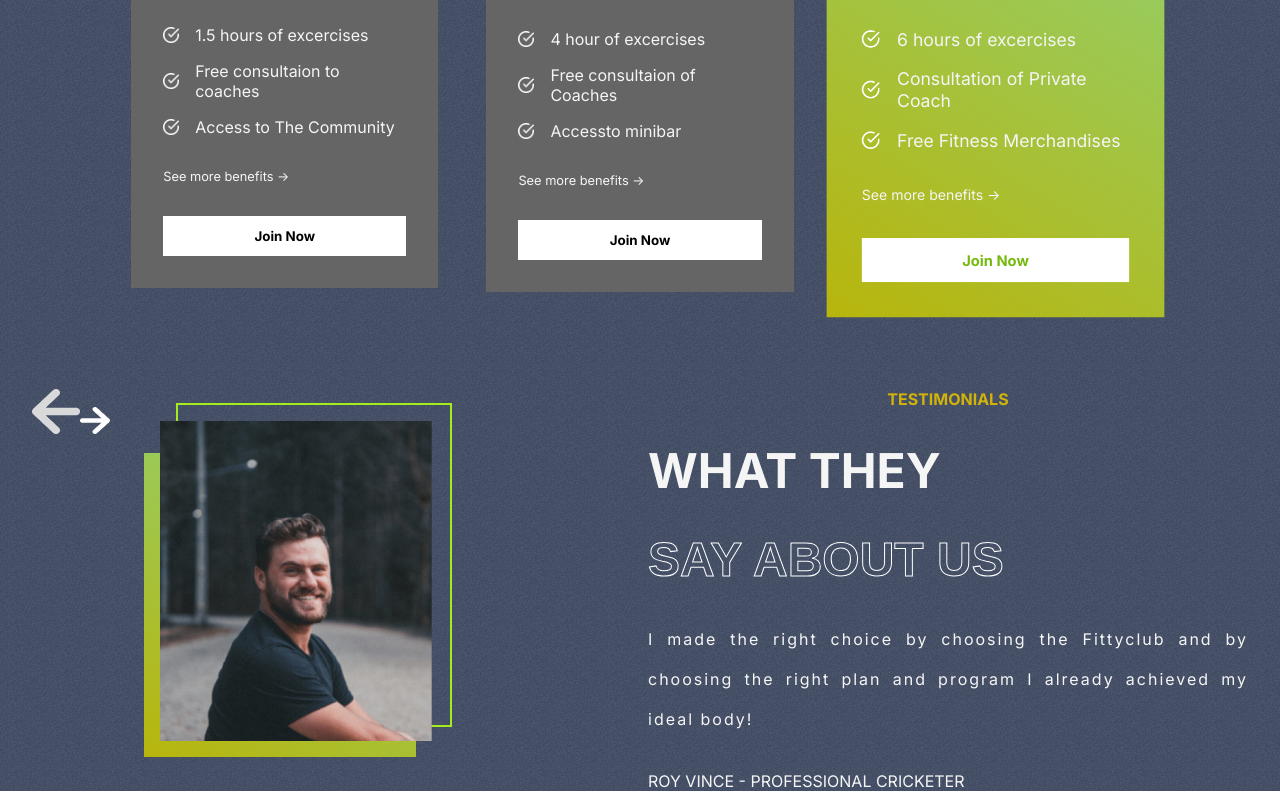
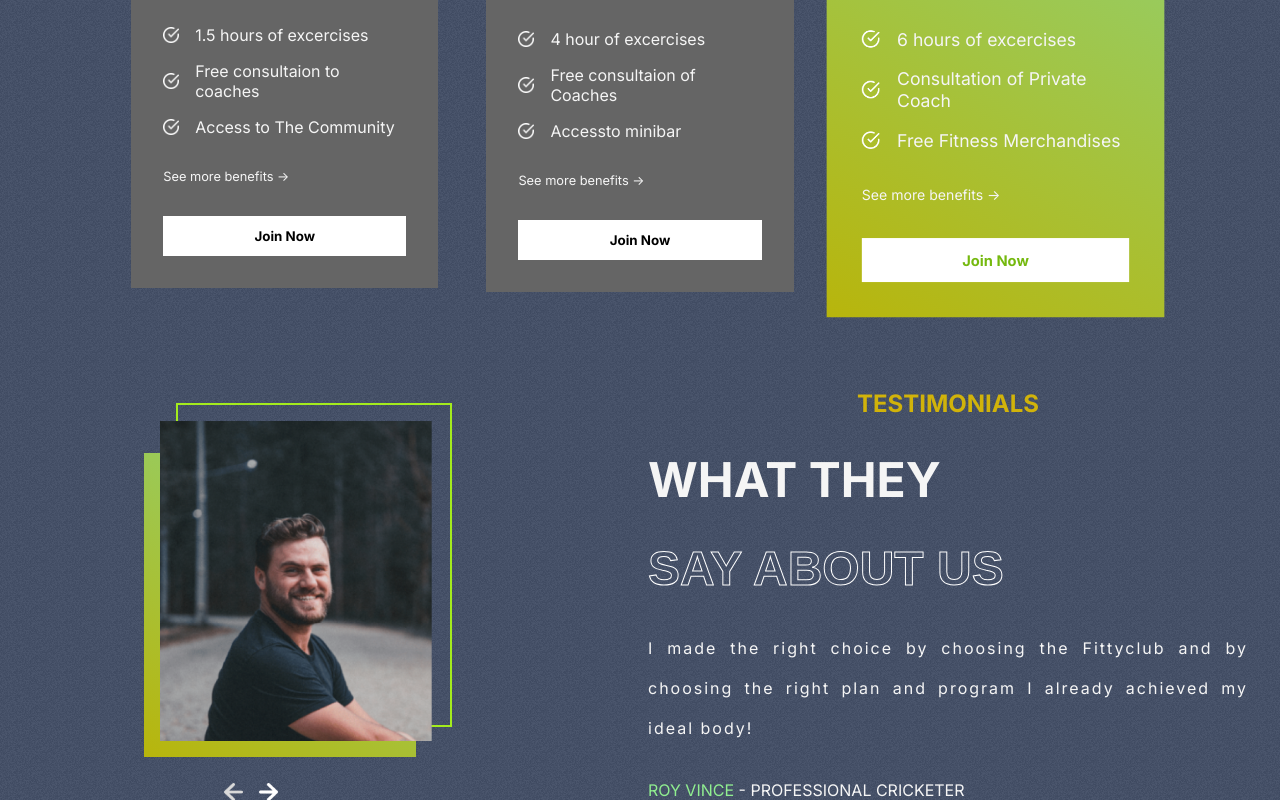
Before and after one commit to gihanthakavishan/Gymnasium_Application, a React (Create React App) app: page / in a window 1280 px wide. Shown: the part 2189-2989 px from the top of the page. Built offline with nearby package versions, Linux system fonts and the light colour scheme.

Commit message:
changes in css

```diff
--- a/src/components/Testimonials/Testimonials.css
+++ b/src/components/Testimonials/Testimonials.css
@@ -16,6 +16,7 @@
     color: rgb(209, 179, 10);
     font-weight: bold;
     text-align: center;
+    font-size: 1.5rem;
 }
 
 .right-t>:nth-child(2),
@@ -63,3 +64,16 @@
     top: 4rem;
     background: var(--planCard);
 }
+
+.arrows{
+    display: flex;
+    gap: 1rem;
+    position: absolute;
+    bottom: -0.05rem;
+    left: 12rem;
+}
+
+.arrows>img{
+    width: 1.2rem;
+    cursor: pointer;
+}
--- a/src/components/Testimonials/Testimonials.jsx
+++ b/src/components/Testimonials/Testimonials.jsx
@@ -28,7 +28,7 @@ const Testimonials = () => {
                 {testimonialsData[selected].review}
             </span>
             <span>
-                <span style={{color:'var(--planCard)'}}>
+                <span style={{color:'lightgreen'}}>
                     {testimonialsData[selected].name}
                 </span>{" "}
                  - {testimonialsData[selected].status}
```
